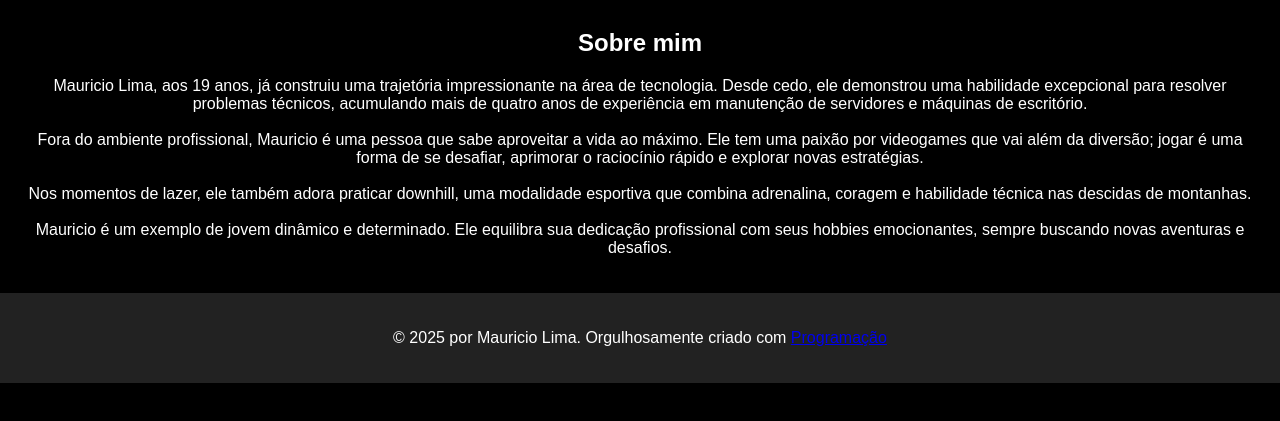
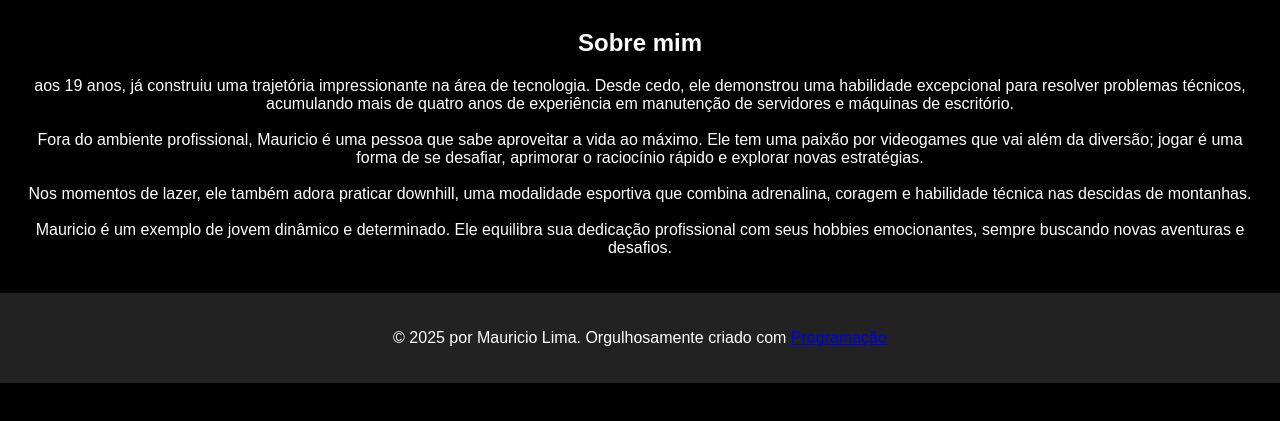
Before and after one commit to MLimaxx/Site--Mauricio, a plain HTML site: page biografia.html in a window 1280 px wide. Shown: the part 207-628 px from the top of the page. Drawn offline with Linux system fonts and the light colour scheme.

Commit message:
Update biografia.html
Atualizando descrição

```diff
--- a/biografia.html
+++ b/biografia.html
@@ -66,7 +66,7 @@
         <h2>Sobre mim</h2> <!-- Título principal da seção -->
         <p>
             <!-- Texto descritivo sobre Mauricio Lima -->
-            Mauricio Lima, aos 19 anos, já construiu uma trajetória impressionante na área de tecnologia. Desde cedo, ele demonstrou uma habilidade excepcional para resolver problemas técnicos, acumulando mais de quatro anos de experiência em manutenção de servidores e máquinas de escritório.
+            aos 19 anos, já construiu uma trajetória impressionante na área de tecnologia. Desde cedo, ele demonstrou uma habilidade excepcional para resolver problemas técnicos, acumulando mais de quatro anos de experiência em manutenção de servidores e máquinas de escritório.
             <br><br>
             Fora do ambiente profissional, Mauricio é uma pessoa que sabe aproveitar a vida ao máximo. Ele tem uma paixão por videogames que vai além da diversão; jogar é uma forma de se desafiar, aprimorar o raciocínio rápido e explorar novas estratégias.
             <br><br>
```
